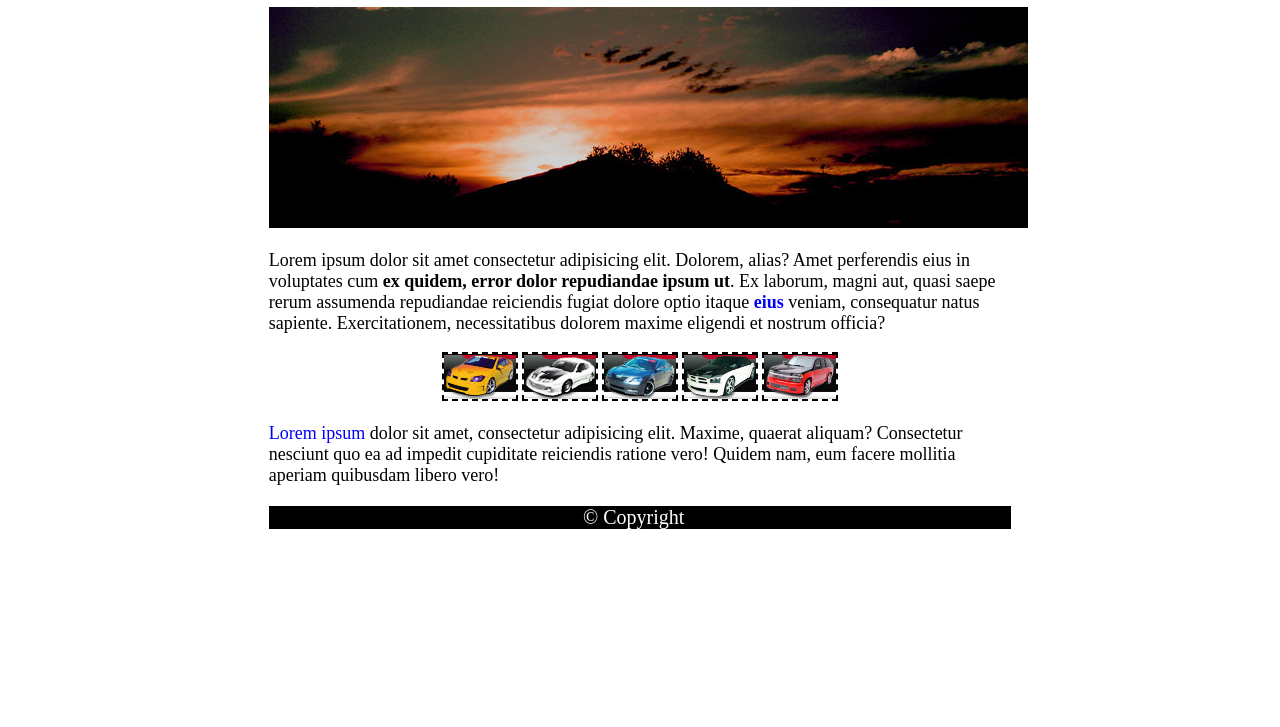
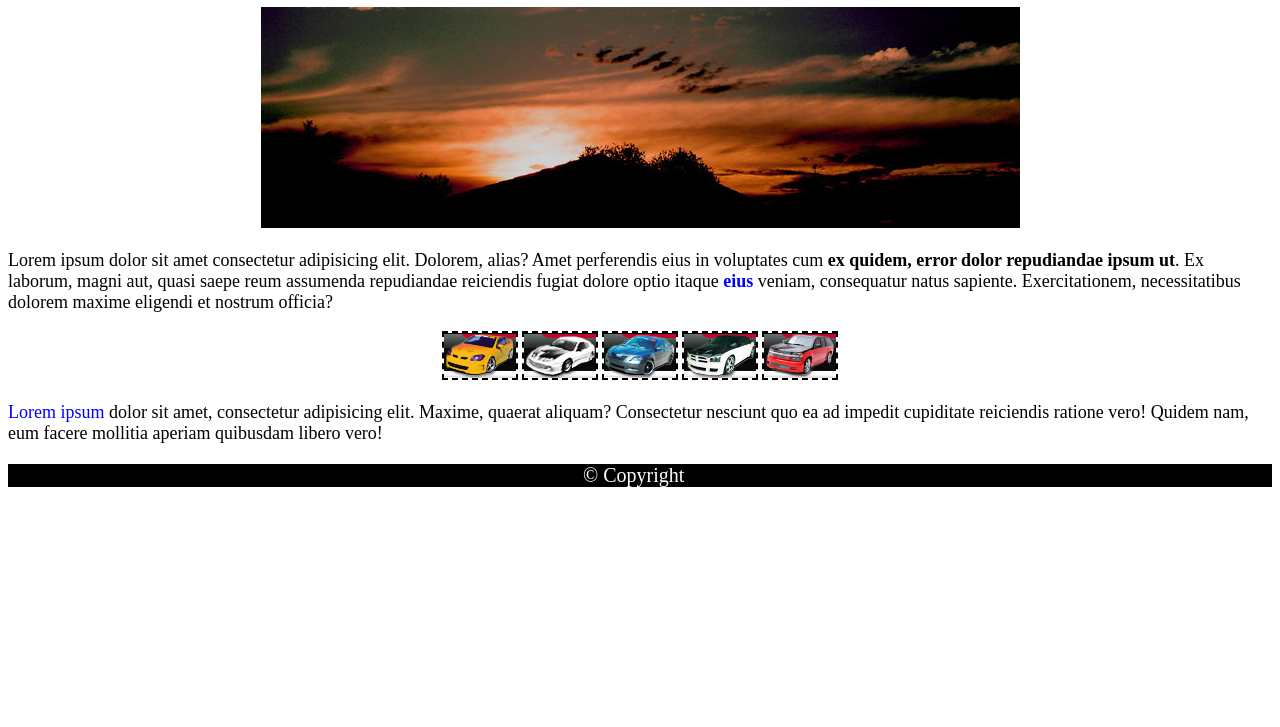
Before and after one commit to NovakVladimir/4css_simple, a plain HTML site: page index.html in a window 1280 px wide. Shown: the part 73-800 px from the top of the page. Drawn offline with Linux system fonts and the light colour scheme.

Commit message:
element to center

```diff
--- a/index.html
+++ b/index.html
@@ -11,9 +11,11 @@
         <h1>my simple website</h1>
     </header>
 
-    <img src="sunset.jpg" alt="picture of sunset" id="mainPicture">
+    <div>
+        <img src="sunset.jpg" alt="picture of sunset" id="mainPicture">
+    </div>
 
-    <p>Lorem ipsum dolor sit amet consectetur adipisicing elit. Dolorem, alias? Amet perferendis eius in voluptates cum <span class="bold"> ex quidem, error dolor repudiandae ipsum ut</span>. Ex laborum, magni aut, quasi saepe rerum assumenda repudiandae reiciendis fugiat dolore optio itaque <span class="bold blue">eius</span> veniam, consequatur natus sapiente. Exercitationem, necessitatibus dolorem maxime eligendi et nostrum officia?</p>
+    <p>Lorem ipsum dolor sit amet consectetur adipisicing elit. Dolorem, alias? Amet perferendis eius in voluptates cum <strong> ex quidem, error dolor repudiandae ipsum ut</strong>. Ex laborum, magni aut, quasi saepe reum assumenda repudiandae reiciendis fugiat dolore optio itaque <strong><span class="blue">eius</span></strong> veniam, consequatur natus sapiente. Exercitationem, necessitatibus dolorem maxime eligendi et nostrum officia?</p>
 
     <section>
         <img src="car01.jpg" alt="first car's picture" class="little">
@@ -30,4 +32,5 @@
     </footer>
 
 </body>
+
 </html>
--- a/style.css
+++ b/style.css
@@ -1,12 +1,9 @@
-body {
-    margin-left: 21vw;
-    margin-right: 21vw;
-}
 
 header {
     background-color:darkred;
+    text-align: center;
     color: white;
-    text-align: center;
+
 }
 
 img.little {
@@ -16,13 +13,10 @@ img.little {
 section {
     text-align: center;
 }
+
 p {
     font-size: 18px;
     margin-right: 1vw;
-}
-
-span.bold {
-    font-weight: 700;
 }
 
 span.blue {
@@ -38,3 +32,7 @@ footer {
 footer p {
     font-size: 20px;
 }
+
+div {
+    text-align: center;
+}
```
